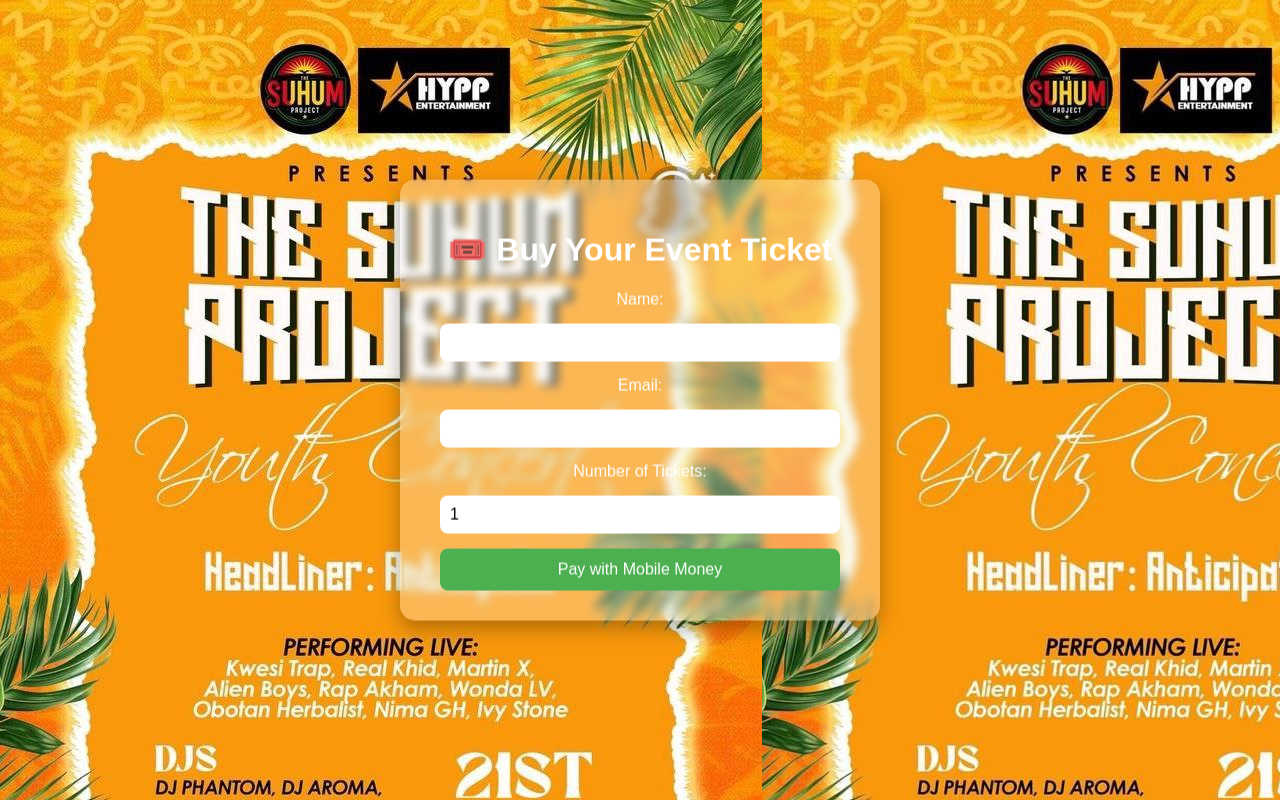
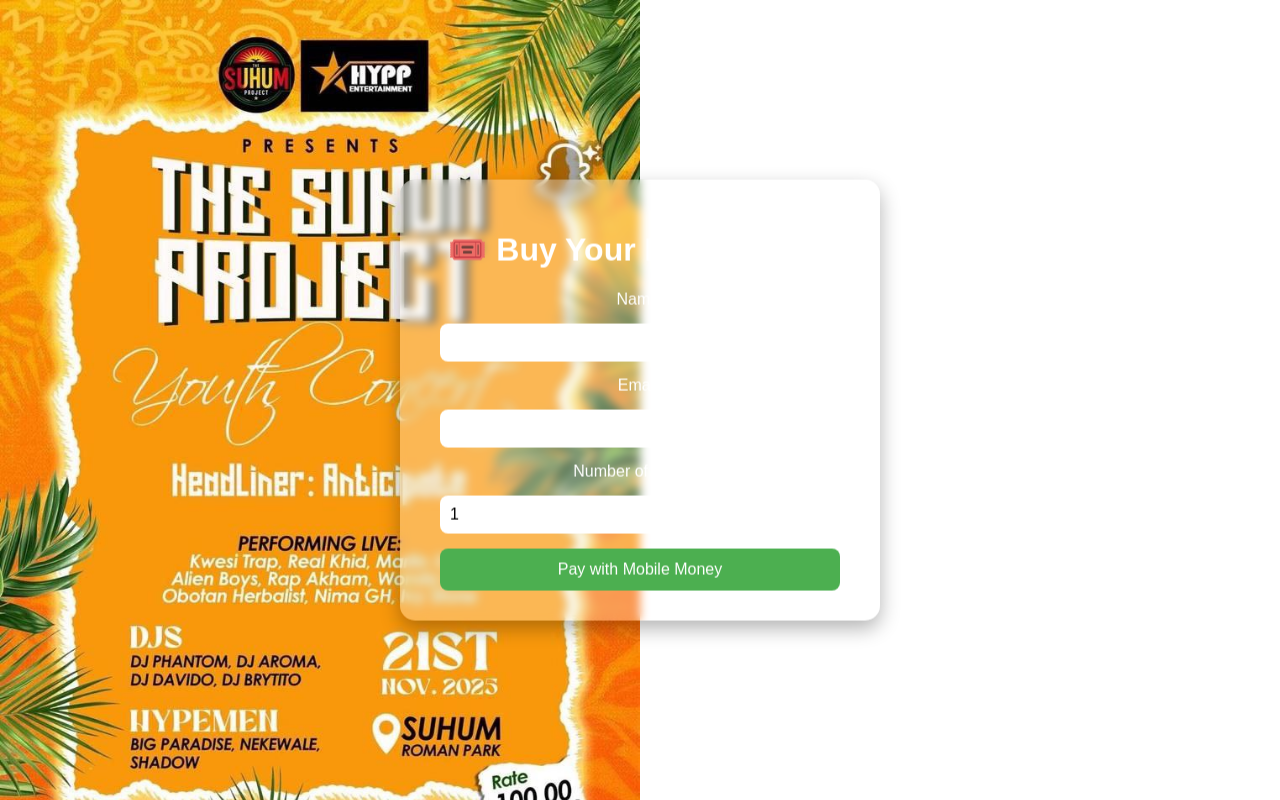
Before and after one commit to Nigasaki-debug/Tickets-website, a plain HTML site: page index.html in a window 1280 px wide. Drawn offline with Linux system fonts and the light colour scheme.

Commit message:
background size auto to 50%

```diff
--- a/style.css
+++ b/style.css
@@ -1,11 +1,11 @@
 /* Full-screen background image */
 body {
   background-image: url("/Tickets-website/img/new.jpg");
-  background-repeat: repeat;
+  background-repeat: no-repeat;
   /* tiles the image */
   background-position: top left;
   /* starts tiling from top-left */
-  background-size: auto;
+  background-size: 50%;
   /* keeps original image size */
 
   margin: 0;
```
